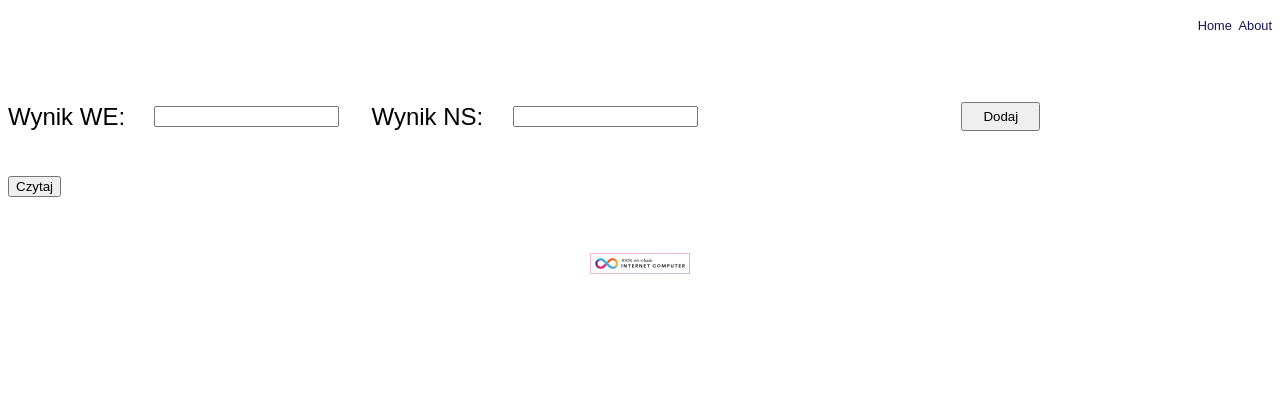
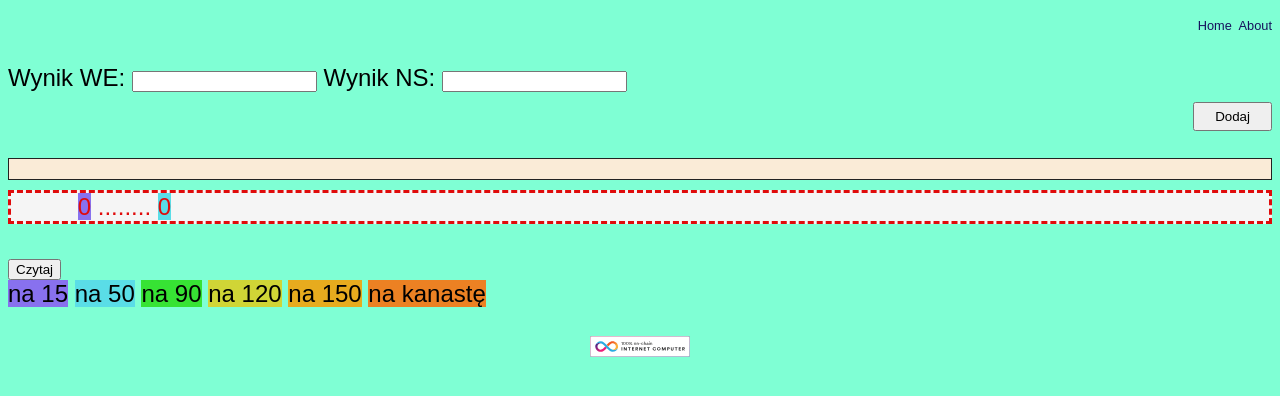
Before and after one commit to ggraczyk/karciane, a SvelteKit app in the folder src/karciane_frontend/: page / in a window 1280 px wide. Shown: the top 396 px of the page. Built offline with nearby package versions, Linux system fonts and the light colour scheme.

Commit message:
feat(gui): :art: kandydat na betę
kolorowanie, układ, legenda

```diff
--- a/src/karciane_frontend/src/index.scss
+++ b/src/karciane_frontend/src/index.scss
@@ -1,6 +1,7 @@
 body {
   font-family: sans-serif;
   font-size: 1.5rem;
+  background-color: aquamarine;
 }
 
 img {
@@ -13,11 +14,8 @@ img {
 }
 
 form {
-  display: flex;
-  flex-direction: row;
-  align-items: center;
-  justify-content: center;
-  gap: 16px;
+
+  gap: 12px;
 }
 
 button[type="submit"] {
@@ -34,8 +32,8 @@ nav {
 
 span {
     font-family: "Montserrat", sans-serif;
-    color: #fa0303;
-    font-size: 0.5rem;
+
+    font-size: 1.5rem;
     }
 
  a{ text-decoration: none;
--- a/src/karciane_frontend/src/routes/+page.svelte
+++ b/src/karciane_frontend/src/routes/+page.svelte
@@ -2,13 +2,14 @@
   import "../index.scss";
   import { backend } from "$lib/canisters";
   import * as yup from 'yup';
-  import { fade, scale } from 'svelte/transition';
+  import { fade, blur, fly, slide, scale, draw , crossfade } from 'svelte/transition';
 	import { flip } from 'svelte/animate';
 
   let values = {};
 	let errors = {};
   let sumaNS = 0;
   let sumaWE = 0;
+  let blokujDodaj = false;
 
   const sleep = ms => new Promise(f => setTimeout(f, ms));
 
@@ -42,6 +43,7 @@
 		return err.inner.reduce((acc, err) => {
 			return { ...acc, [err.path]: err.message };
 		}, {});
+
 	}
 
 
@@ -55,11 +57,14 @@ async function czytajWyniki() {
           sumaNS += wyniki[i].ns;
           sumaWE += wyniki[i].we;
 	      };
+        blokujDodaj=false;
   }
+
 )};
 
 
   async function submitHandler() {
+    blokujDodaj=true;
 		try {
 			// `abortEarly: false` to get all the errors
 			await schema.validate(values, { abortEarly: false });
@@ -74,6 +79,7 @@ async function czytajWyniki() {
       await czytajWyniki();
 
 		} catch (err) {
+      blokujDodaj=false;
 			errors = extractErrors(err);
 		}
 
@@ -89,21 +95,23 @@ async function czytajWyniki() {
 <main>
 
   <br />
-  <br />
+
   <form action="#" on:submit|preventDefault={submitHandler}>
-    <label for="pair1">Wynik WE: &nbsp;</label>
+    <label for="pair1">Wynik WE: </label>
     <input id="pair1" alt="pair1" type="text" bind:value={values.pair1}/>
     <span>{#if errors.pair1}{errors.pair1}{/if}</span>
-    <label for="pair2">Wynik NS: &nbsp;</label>
+     <label for="pair2">Wynik NS: </label>
     <input id="pair2" alt="pair2" type="text" bind:value={values.pair2}/>
     <span>{#if errors.pair2}{errors.pair2}{/if}</span>
-    <button type="submit">Dodaj</button>
+    {#if blokujDodaj}
+      <div><button type="submit" hidden>Dodaj</button></div>
+    {:else}
+      <div><button type="submit">Dodaj</button></div>
+    {/if}
   </form>
   <br />
 
-  <button on:click={czytajWyniki}>
-	    Czytaj
-  </button>
+
 
   <br />
 
@@ -133,18 +141,113 @@ async function czytajWyniki() {
     {/each} -->
 
 
-    <div class= "array">
+    <div class= "array" >
       {#each wyniki as element, i (element)}
-        <div animate:flip="{{ duration: 300 }}" out:scale="{{ duration: 250 }}" in:scale="{{ duration: 250 }}" class="element">
-          { + element.ns + "..........." + element.we }
+
+        <div animate:flip="{{ duration: 300 }}" out:scale="{{ duration: 250 }}" in:scale="{{ duration: 1250 }}">
+          {#if wyniki.length - i < 5}
+           <span id= "minusy">{#if element.ns<0}{"" + element.ns  }{/if}</span>
+           <span          >{#if element.ns>=0}{"" + element.ns  }{/if}</span>
+            { "........."  }
+            <span id= "minusy">{#if element.we<0}{"" + element.we  }{/if}</span>
+            <span          >{#if element.we>=0}{"" + element.we  }{/if}</span>
+          {/if}
         </div>
       {/each}
-    </div>
-    ------------------------<br />
-    {sumaNS}........{sumaWE}
+<br />
+
+     </div>
+
+
     {/if}
-	</section>
 
+
+
+  </section>
+
+  <div id="suma" transition:blur={{ amount: 100,duration: 2900 }} >&nbsp;&nbsp;  &nbsp;&nbsp;&nbsp;&nbsp;&nbsp;&nbsp;
+    <span id= "minusyP"   >{#if sumaNS<=0}{"" + sumaNS  }{/if}</span>
+    <span id= "pierwszyP">{#if sumaNS>0 &&sumaNS<1500}{"" + sumaNS  }{/if}</span>
+    <span id= "drugiP"   >{#if sumaNS>=1500 && sumaNS<3000}{"" + sumaNS  }{/if}</span>
+    <span id= "trzeciP"  >{#if sumaNS>=3000 && sumaNS<5000}{"" + sumaNS  }{/if}</span>
+    <span id= "wygranyP"  >{#if sumaNS>=5000}{"" + sumaNS  }{/if}</span>
+    ........
+
+    <span id= "minusyP"   >{#if sumaWE<0}{"" + sumaWE  }{/if}</span>
+    <span id= "pierwszyP">{#if sumaWE>=0 &&sumaWE<1500}{"" + sumaWE  }{/if}</span>
+    <span id= "drugiP"   >{#if sumaWE>=1500 && sumaWE<3000}{"" + sumaWE  }{/if}</span>
+    <span id= "trzeciP"  >{#if sumaWE>=3000 && sumaWE<5000}{"" + sumaWE  }{/if}</span>
+    <span id= "wygranyP"  >{#if sumaWE>=5000}{"" + sumaWE  }{/if}</span>
+
+  </div>
   <br />
-  <br />
+
+  <div>
+  <button on:click={czytajWyniki} >
+    Czytaj
+</button>
+</div>
+<span id= "minusyP"   font-size=10px >na 15</span>
+<span id= "pierwszyP">na 50</span>
+<span id= "drugiP"   >na 90</span>
+<span id= "trzeciP"  >na 120</span>
+<span id= "czwartyP"  >na 150</span>
+<span id= "piatyP"  >na kanastę</span>
+
+  <br /><br />
 </main>
+
+<style>
+#wyniki {
+  margin: 10px auto;
+  padding: 10px 60px;
+  border: 1px solid #222;
+  background-color:antiquewhite;
+  justify-content: center;
+}
+
+
+#suma {
+  color: #e00b0b;
+  font-family: "Montserrat", sans-serif;
+  font-size: 1.5rem;
+  background-color:whitesmoke;
+  border: dashed;
+}
+
+#minusy {
+  color: #e00b0b;
+}
+#minusyP {
+  background-color: #8871ee;
+}
+#pierwszyP {
+  background-color:rgb(90, 221, 231);
+}
+
+#drugiP {
+  background-color: #37e334;
+}
+
+#trzeciP {
+  background-color: #d0d536;
+}
+
+#czwartyP {
+  background-color: #e7ab1e;
+}
+
+#piatyP {
+  background-color: #ec8123;
+}
+
+#wygranyP {
+  animation: blink 1s linear infinite;
+  }
+  @keyframes blink {
+    50% {
+      opacity: 0;
+    }
+}
+
+</style>
```
